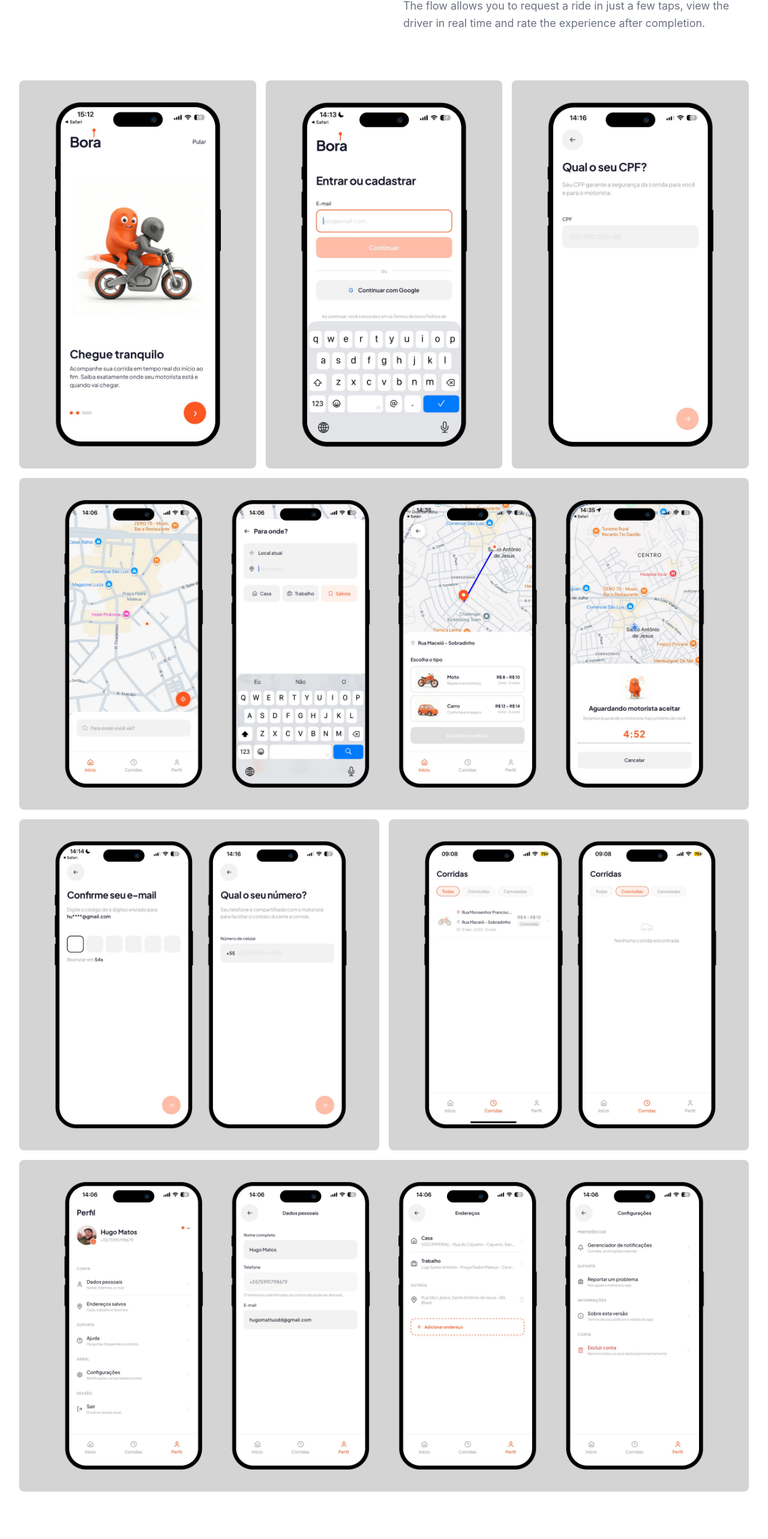
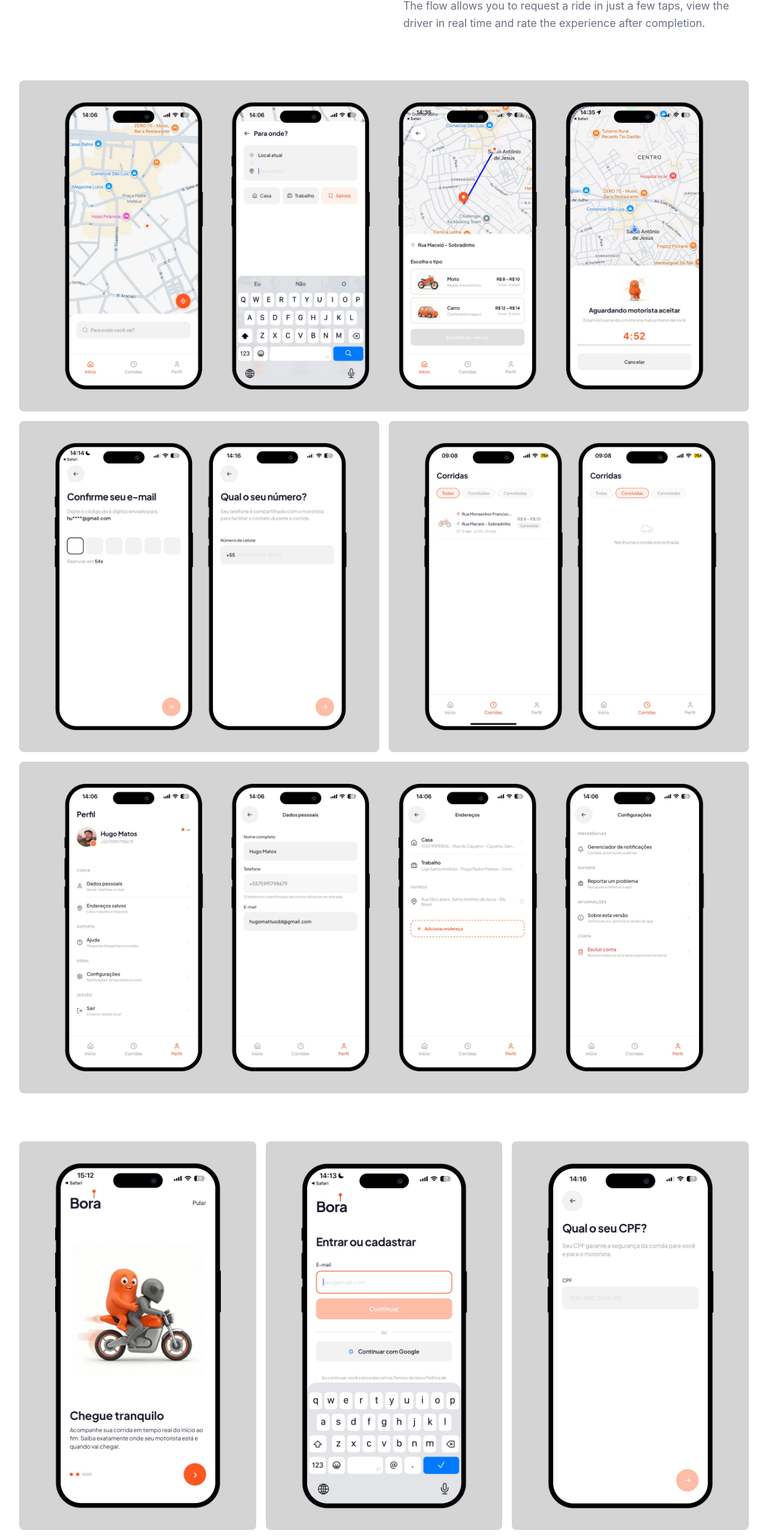
Before and after one commit to hugomattus/portfolio-app, a Next.js app: page /projects/Bora in a window 1280 px wide. Shown: the part 2459-5025 px from the top of the page at 60% size. Built offline with nearby package versions, Linux system fonts and the light colour scheme; a web font is replaced by a local one.

Commit message:
fix: adjust project layout for features section and improve spacing consistency

```diff
--- a/app/projects/[slug]/page.tsx
+++ b/app/projects/[slug]/page.tsx
@@ -185,17 +185,8 @@ export default function ProjectPage() {
                 <img src={app.images.hero} alt={app.title} loading="lazy" style={{ width: '100%', height: '600px', objectFit: 'cover', borderRadius: '8px', marginTop: '80px' }} />
               )}
 
-              {app.images.features.some(img => img) && (
-                <div className="project-grid-3col" style={{ display: 'grid', gridTemplateColumns: 'repeat(3, 1fr)', gap: '16px', marginTop: '80px' }}>
-                  {app.images.features.map((img, index) => {
-                    const paths = getResponsiveImagePath(img);
-                    return img && <img key={index} srcSet={`${paths.mobile} 600w, ${paths.desktop} 1256w`} sizes="(max-width: 600px) 100vw, 100vw" src={paths.desktop} alt={`${app.title} Feature ${index + 1}`} loading="lazy" style={{ width: '100%', height: 'auto', borderRadius: '8px',  }} />;
-                  })}
-                </div>
-              )}
-
               {app.images.results.some(img => img) && (
-                <div style={{ display: 'grid', gridTemplateColumns: '1fr 1fr', gap: '16px', marginTop: '16px' }}>
+                <div style={{ display: 'grid', gridTemplateColumns: '1fr 1fr', gap: '16px', marginTop: '80px' }}>
                   {(() => {
                     const paths0 = getResponsiveImagePath(app.images.results[0]);
                     return <img srcSet={`${paths0.mobile} 600w, ${paths0.desktop} 1256w`} sizes="(max-width: 600px) 100vw, 100vw" src={paths0.desktop} alt={`${app.title} Result 1`} loading="lazy" className="card-stack" style={{ width: '100%', height: 'auto', borderRadius: '8px', gridColumn: '1 / -1' }} />;
@@ -212,6 +203,15 @@ export default function ProjectPage() {
                     const paths3 = getResponsiveImagePath(app.images.results[3]);
                     return <img srcSet={`${paths3.mobile} 600w, ${paths3.desktop} 1256w`} sizes="(max-width: 600px) 100vw, 100vw" src={paths3.desktop} alt={`${app.title} Result 4`} loading="lazy" className="card-stack" style={{ width: '100%', height: 'auto', borderRadius: '8px', gridColumn: '1 / -1' }} />;
                   })()}
+                </div>
+              )}
+
+              {app.images.features.some(img => img) && (
+                <div className="project-grid-3col" style={{ display: 'grid', gridTemplateColumns: 'repeat(3, 1fr)', gap: '16px', marginTop: '80px' }}>
+                  {app.images.features.map((img, index) => {
+                    const paths = getResponsiveImagePath(img);
+                    return img && <img key={index} srcSet={`${paths.mobile} 600w, ${paths.desktop} 1256w`} sizes="(max-width: 600px) 100vw, 100vw" src={paths.desktop} alt={`${app.title} Feature ${index + 1}`} loading="lazy" style={{ width: '100%', height: 'auto', borderRadius: '8px',  }} />;
+                  })}
                 </div>
               )}
             </div>
```
